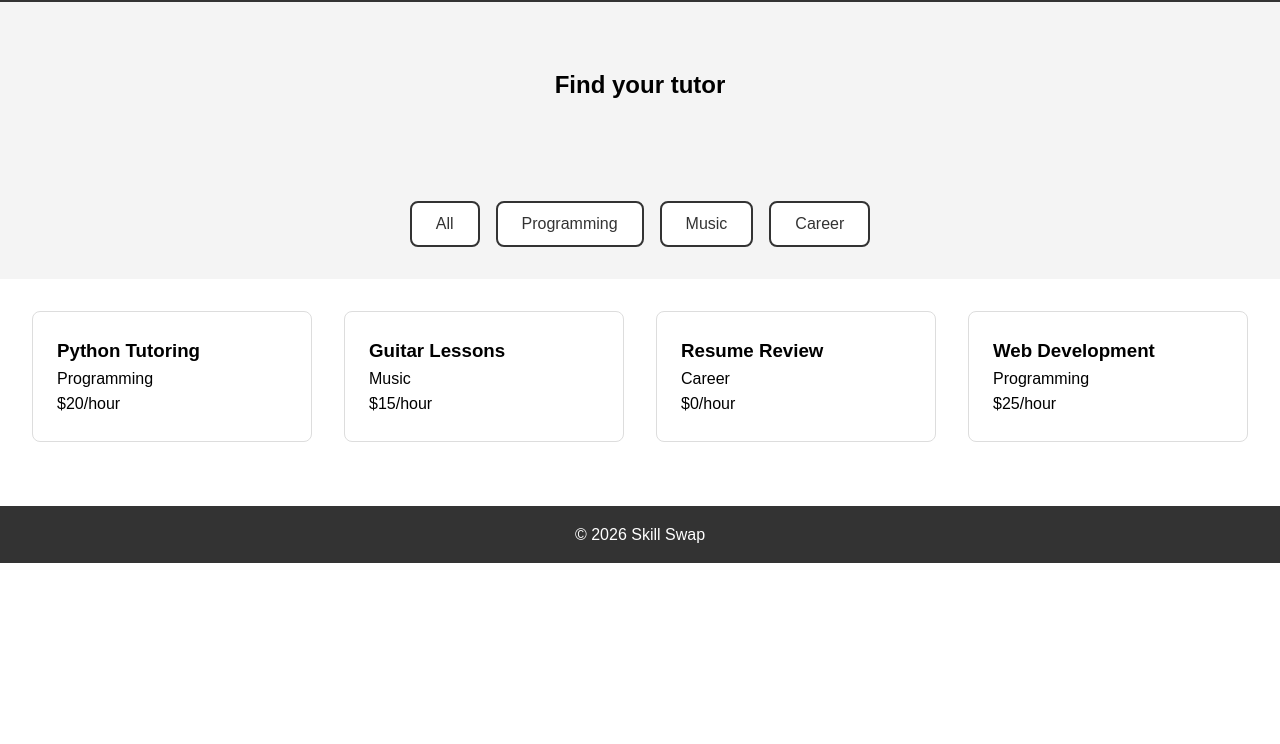
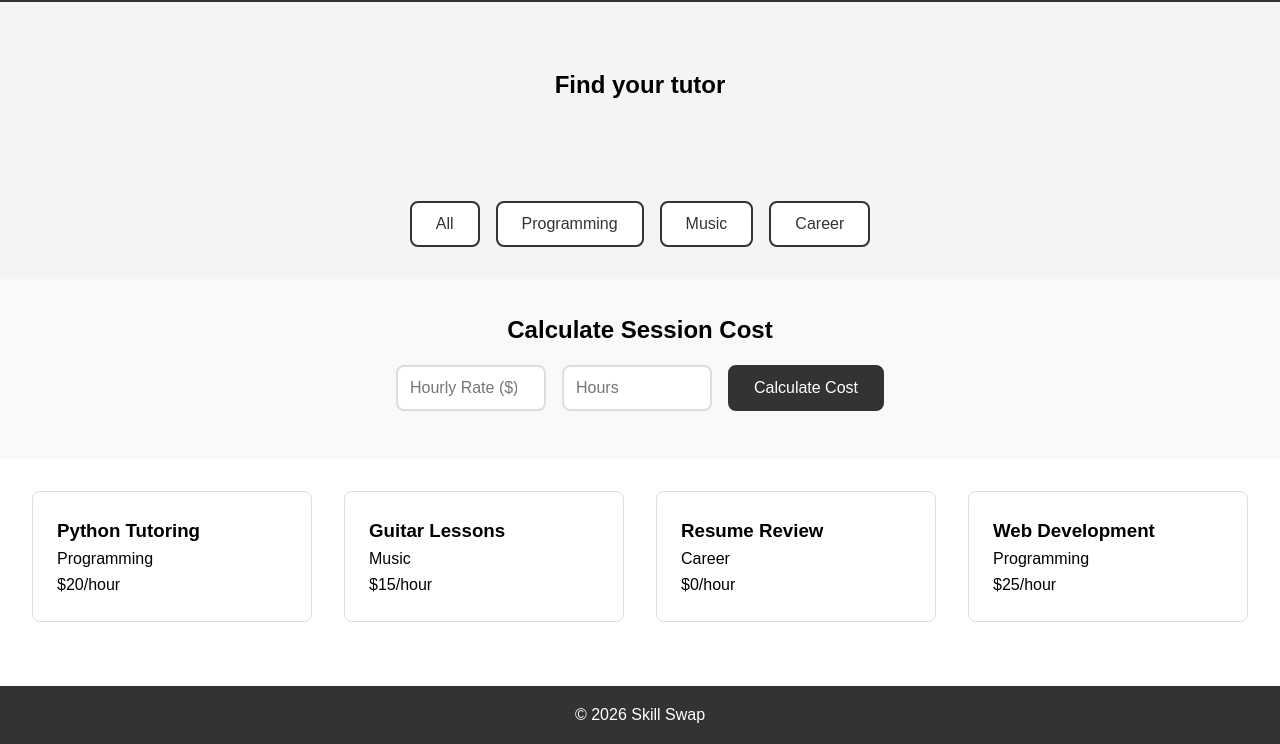
Before and after one commit to velatop/skillswap-cristhiancarcamo-unit8, a website: page index.html in a window 1280 px wide. Shown: the part 81-825 px from the top of the page. Before the commit the page ends 800 px from the top, so only its background shows below. Drawn offline with Linux system fonts and the light colour scheme.

Commit message:
add cost calculator UI and integrate calculateTotalCost function

```diff
--- a/index.html
+++ b/index.html
@@ -33,6 +33,15 @@
             <button id="filter-music">Music</button>
             <button id="filter-career">Career</button>
         </section>
+        <section class="cost-calculator">
+            <h2>Calculate Session Cost</h2>
+            <div class="calculator-inputs">
+                <input type="number" id="hourly-rate" placeholder="Hourly Rate ($)" min="0">
+                <input type="number" id="hours" placeholder="Hours" min="0" step="0.5">
+                <button id="calculate-btn">Calculate Cost</button>
+            </div>
+            <p id="cost-result"></p>
+        </section>
         <section class="skills" id="skills-container">
             <div class="card">
                 <h3>Advanced Math</h3>
--- a/script.js
+++ b/script.js
@@ -33,6 +33,24 @@ function renderSkills(skillsToDisplay) {
     });
 }
 
+function calculateTotalCost(hourlyRate, hours) {
+  return hourlyRate * hours;
+}
+
+document.getElementById('calculate-btn').addEventListener('click', function () {
+    const rate = parseFloat(document.getElementById('hourly-rate').value);
+    const hours = parseFloat(document.getElementById('hours').value);
+    const result = document.getElementById('cost-result');
+
+    if (isNaN(rate) || isNaN(hours)) {
+        result.textContent = 'Please enter valid numbers';
+        return;
+    }
+
+    const totalCost = calculateTotalCost(rate, hours);
+    result.textContent = `Total Cost: $${totalCost.toFixed(2)}`;
+});
+
 
 
 document.querySelectorAll('.card').forEach(card => {
@@ -41,21 +59,21 @@ document.querySelectorAll('.card').forEach(card => {
     });
 });
 
-document.getElementById('filter-all').addEventListener('click', function() {
+document.getElementById('filter-all').addEventListener('click', function () {
     const filtered = filterSkillsByCategory(skills, 'All');
     renderSkills(filtered);
 });
 
-document.getElementById('filter-programming').addEventListener('click', function() {
+document.getElementById('filter-programming').addEventListener('click', function () {
     const filtered = filterSkillsByCategory(skills, 'Programming');
     renderSkills(filtered);
 });
 
-document.getElementById('filter-music').addEventListener('click', function() {
+document.getElementById('filter-music').addEventListener('click', function () {
     const filtered = filterSkillsByCategory(skills, 'Music');
     renderSkills(filtered);
 });
-document.getElementById('filter-career').addEventListener('click', function() {
+document.getElementById('filter-career').addEventListener('click', function () {
     const filtered = filterSkillsByCategory(skills, 'Career');
     renderSkills(filtered);
 });
--- a/styles.css
+++ b/styles.css
@@ -93,3 +93,47 @@ footer {
     background: #333;
     color: #fff;
 }
+
+.cost-calculator {
+    padding: 2rem;
+    text-align: center;
+    background: #f9f9f9;
+}
+
+.calculator-inputs {
+    display: flex;
+    gap: 1rem;
+    justify-content: center;
+    margin-top: 1rem;
+}
+
+.calculator-inputs input {
+    border-radius: 8px;
+    font-size: 1rem;
+    padding: 0.75rem;
+    border: 2px solid #ddd;
+    width: 150px;
+}
+
+.calculator-inputs button {
+    color: #fff;
+    border-radius: 8px;
+    padding: 0.75rem 1.5rem;
+    border: 2px solid #333;
+    background: #333;
+    cursor: pointer;
+    font-size: 1rem;
+    transition: all 0.3s;
+}
+
+.calculator-inputs button:hover {
+    background: #555;
+    transform: scale(1.05);
+}
+
+#cost-result {
+    color: #333;
+    margin-top: 1rem;
+    font-size: 1.2rem;
+    font-weight: bold;
+}
```
Lines whose indentation alone changed are shown as unchanged.
